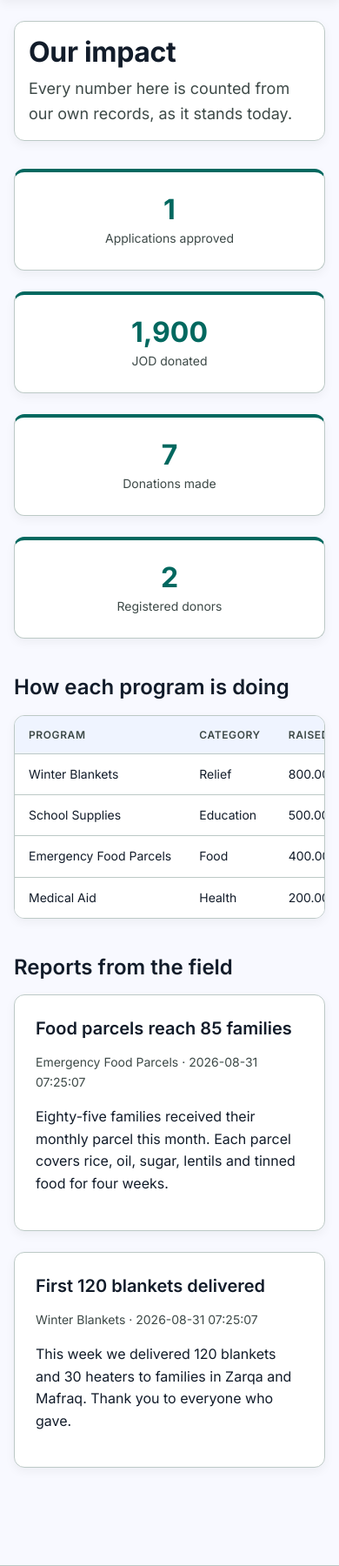
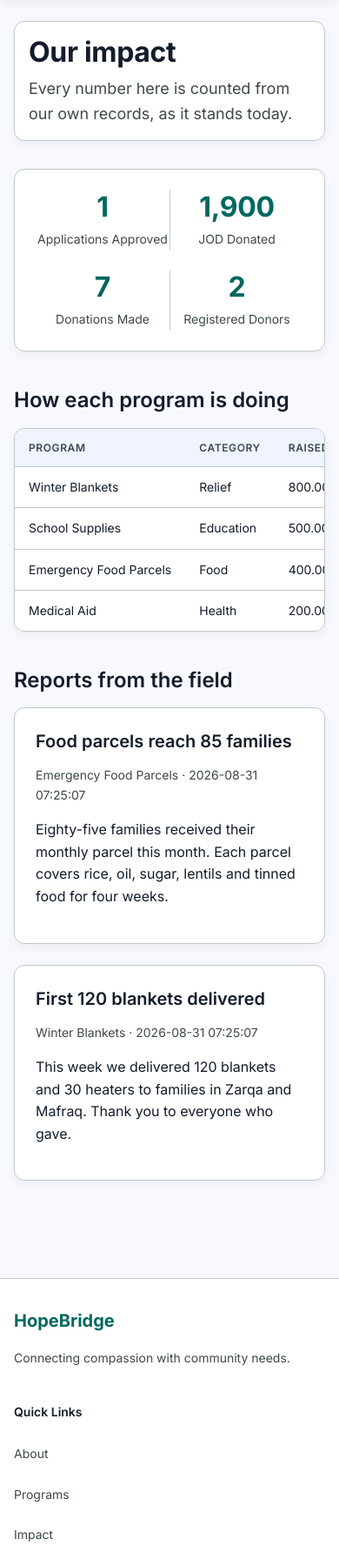
Before and after one commit to MayaHelmi/hopebridge-charity-platform, a PHP site: page /impact.php in a window 390 px wide. Shown: the part 93-1893 px from the top of the page at 87% size. Run offline with PHP 8.4, Linux system fonts and the light colour scheme; data comes from the database, SQL or seed files in the repository.

Commit message:
One stat component instead of two
The home page used a single divided panel (from the mockup) while the impact
page and the admin dashboard used separate cards with a teal top border, so
the same four-numbers-in-a-row appeared two different ways. The divided panel
wins because it is what the mockup specifies; the card variant is deleted.

Stat labels are now Title Case everywhere - JOD Donated and JOD donated and
JOD raised were three spellings of one idea. Small screens show two across on
all three pages instead of two on one and a single column on the others.

```diff
--- a/impact.php
+++ b/impact.php
@@ -40,21 +40,21 @@ include 'header.php';
 </div>
 
 <div class="stats">
-    <div class="stat">
+    <div>
         <span class="number"><?php echo number_format($helped['total']); ?></span>
-        <span class="label">Applications approved</span>
+        <span class="label">Applications Approved</span>
     </div>
-    <div class="stat">
+    <div>
         <span class="number"><?php echo number_format($given['total'], 0); ?></span>
-        <span class="label">JOD donated</span>
+        <span class="label">JOD Donated</span>
     </div>
-    <div class="stat">
+    <div>
         <span class="number"><?php echo number_format($given['times']); ?></span>
-        <span class="label">Donations made</span>
+        <span class="label">Donations Made</span>
     </div>
-    <div class="stat">
+    <div>
         <span class="number"><?php echo number_format($donors['total']); ?></span>
-        <span class="label">Registered donors</span>
+        <span class="label">Registered Donors</span>
     </div>
 </div>
 
--- a/index.php
+++ b/index.php
@@ -45,7 +45,7 @@ include 'header.php';
 </section>
 
 <section class="impact-bar">
-    <div class="inner">
+    <div class="stats">
         <div>
             <span class="number"><?php echo number_format($helped['total']); ?></span>
             <span class="label">People Helped</span>
--- a/style.css
+++ b/style.css
@@ -414,7 +414,14 @@ h3 {
     padding: 0 40px;
 }
 
-.impact-bar .inner {
+/* One row of numbers in a single card, split by hairlines.
+
+   This is the ONLY stat treatment on the site. The home page, the impact page
+   and the admin dashboard all use it, so the same kind of information always
+   looks the same. There used to be a second one - separate cards with a teal
+   top border - and having two ways to show four numbers is exactly the kind of
+   drift that makes a site feel assembled rather than designed. */
+.stats {
     display: grid;
     grid-template-columns: repeat(4, 1fr);
     gap: 24px;
@@ -426,9 +433,9 @@ h3 {
     text-align: center;
 }
 
-.impact-bar .inner > div + div { border-left: 1px solid var(--line); }
+.stats > div + div { border-left: 1px solid var(--line); }
 
-.impact-bar .number {
+.stats .number {
     display: block;
     font-size: 32px;
     font-weight: 700;
@@ -438,7 +445,7 @@ h3 {
     margin-bottom: 4px;
 }
 
-.impact-bar .label { font-size: 14px; color: var(--muted); }
+.stats .label { font-size: 14px; color: var(--muted); }
 
 /* a strip of content on the home page */
 .band {
@@ -609,35 +616,6 @@ h3 {
 
 .raised { font-size: 14px; color: var(--muted); }
 .raised b { color: var(--primary); }
-
-
-/* the number boxes on the admin dashboard */
-.stats {
-    display: grid;
-    grid-template-columns: repeat(4, 1fr);
-    gap: 24px;
-    margin-bottom: 8px;
-}
-
-.stat {
-    background: var(--card);
-    border: 1px solid var(--line);
-    border-top: 4px solid var(--primary);
-    border-radius: var(--r-md);
-    box-shadow: var(--lift-1);
-    padding: 24px;
-    text-align: center;
-}
-
-.stat .number {
-    display: block;
-    font-size: 32px;
-    font-weight: 700;
-    line-height: 1.2;
-    color: var(--primary);
-}
-
-.stat .label { font-size: 14px; color: var(--muted); }
 
 
 /* ---------- forms ---------- */
@@ -1113,7 +1091,7 @@ th {
 
 .page-head,
 .hero .words > div,
-.impact-bar .inner,
+.stats,
 .grid > * {
     animation: rise 320ms var(--ease) both;
     animation-delay: 60ms;
@@ -1144,12 +1122,12 @@ th {
 
 @media (max-width: 900px) {
     .grid, .grid.two { grid-template-columns: repeat(2, 1fr); }
-    .stats           { grid-template-columns: repeat(2, 1fr); }
 
-    .impact-bar .inner { grid-template-columns: repeat(2, 1fr); gap: 24px 0; }
-    /* with two per row the divider belongs on the second column only */
-    .impact-bar .inner > div + div       { border-left: none; }
-    .impact-bar .inner > div:nth-child(even) { border-left: 1px solid var(--line); }
+    /* two numbers across, and with two per row the divider belongs on the
+       second column only */
+    .stats { grid-template-columns: repeat(2, 1fr); gap: 24px 0; }
+    .stats > div + div                { border-left: none; }
+    .stats > div:nth-child(even)      { border-left: 1px solid var(--line); }
 
     .footer .inner { grid-template-columns: repeat(2, 1fr); }
 
@@ -1161,7 +1139,6 @@ th {
 
 @media (max-width: 640px) {
     .grid, .grid.two { grid-template-columns: 1fr; }
-    .stats           { grid-template-columns: 1fr; }
 
     .topbar { padding: 16px; }
     .page   { padding: 24px 16px 48px; }
```
Also changed, not shown: admin_dashboard.php (+6 -6 lines).
